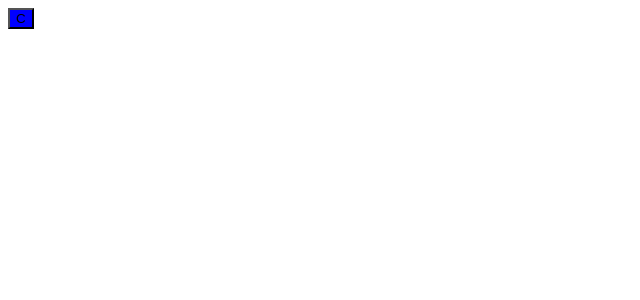
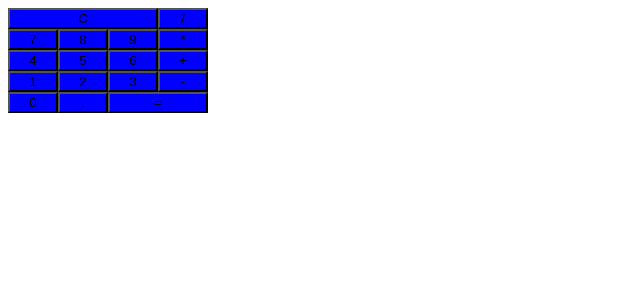
Before and after one commit to TatianaSz/reactcalc, a React app: page / in a window 1280 px wide. Shown: the top 300 px of the page, without its empty margins (0-640 px from the left). Built offline with nearby package versions, Linux system fonts and the light colour scheme; the HTML template or start-up script is replaced by a standard one.

Commit message:
added rest of the buttons and basic layout

```diff
--- a/src/App.js
+++ b/src/App.js
@@ -16,7 +16,27 @@ function App(){
         <div className="Calculator">
         <Screen />
         <Keyboard>
-        <Button colorset="light" value="C" onClick={handleCLick}/>
+        <Button colorset="light" value="C" width="three" onClick={handleCLick}/>
+        <Button colorset="light" value="/" width="one" onClick={handleCLick}/>
+
+        <Button colorset="light" value="7" width="one" onClick={handleCLick}/>
+        <Button colorset="light" value="8" width="one" onClick={handleCLick}/>
+        <Button colorset="light" value="9" width="one" onClick={handleCLick}/>
+        <Button colorset="light" value="*" width="one" onClick={handleCLick}/>
+
+        <Button colorset="light" value="4" width="one" onClick={handleCLick}/>
+        <Button colorset="light" value="5" width="one" onClick={handleCLick}/>
+        <Button colorset="light" value="6" width="one" onClick={handleCLick}/>
+        <Button colorset="light" value="+" width="one" onClick={handleCLick}/>
+
+        <Button colorset="light" value="1" width="one" onClick={handleCLick}/>
+        <Button colorset="light" value="2" width="one" onClick={handleCLick}/>
+        <Button colorset="light" value="3" width="one" onClick={handleCLick}/>
+        <Button colorset="light" value="-" width="one" onClick={handleCLick}/>
+
+        <Button colorset="light" value="0" width="one" onClick={handleCLick}/>
+        <Button colorset="light" value="." width="one" onClick={handleCLick}/>
+        <Button colorset="light" value="=" width="two" onClick={handleCLick}/>
 
         </Keyboard>
         </div>
--- a/src/Button.js
+++ b/src/Button.js
@@ -4,9 +4,10 @@ import "./css/btn.css"
 function Button(props){
 return(
 <button
-className={'btn-' + props.colorset}
+className={'btn-' + props.colorset + " " + "btn-" + props.width}
 value={props.value}
-onClick={props.onClick}>
+onClick={props.onClick}
+>
 {props.value}
 </button>
 )
--- a/src/Keyboard.js
+++ b/src/Keyboard.js
@@ -3,7 +3,7 @@ import "./css/key.css"
 
 function Keyboard(props){
     return(
-        <div className={'keyboard-' + props.colorset}>
+        <div className={'keyboard'}>
             {props.children}
         </div>
     )
--- a/src/css/btn.css
+++ b/src/css/btn.css
@@ -1,8 +1,18 @@
 .btn-light{
 background-color: blue;
+
 
 }
 .btn-dark{
     background-color:red;
     color:blue;
 }
+.btn-one{
+    flex-basis:25%;
+}
+.btn-two{
+   flex-basis:50%;
+}
+.btn-three{
+    flex-basis:75%;
+}
--- a/src/css/key.css
+++ b/src/css/key.css
@@ -1,6 +1,6 @@
-.keyboard-light{
-
+.keyboard{
+display:flex;
+flex-direction:row;
+flex-wrap:wrap;
+width:200px;
 }
-.keyboard-dark{
-
-}
```
